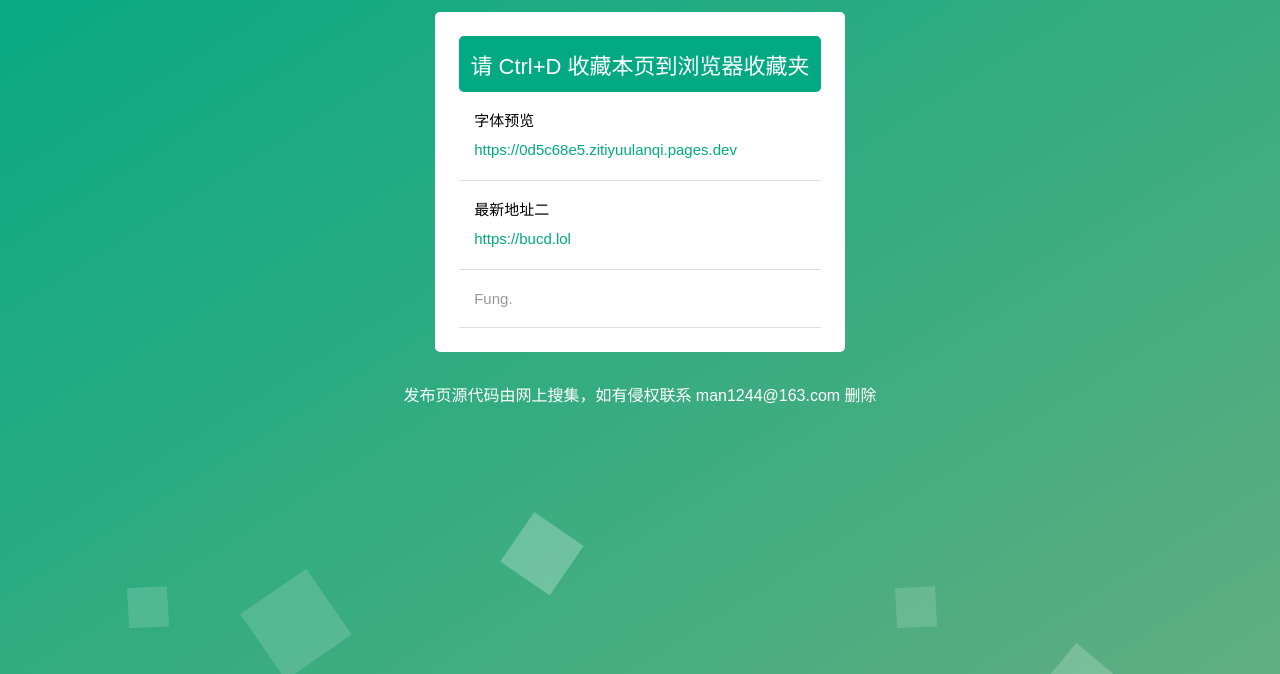
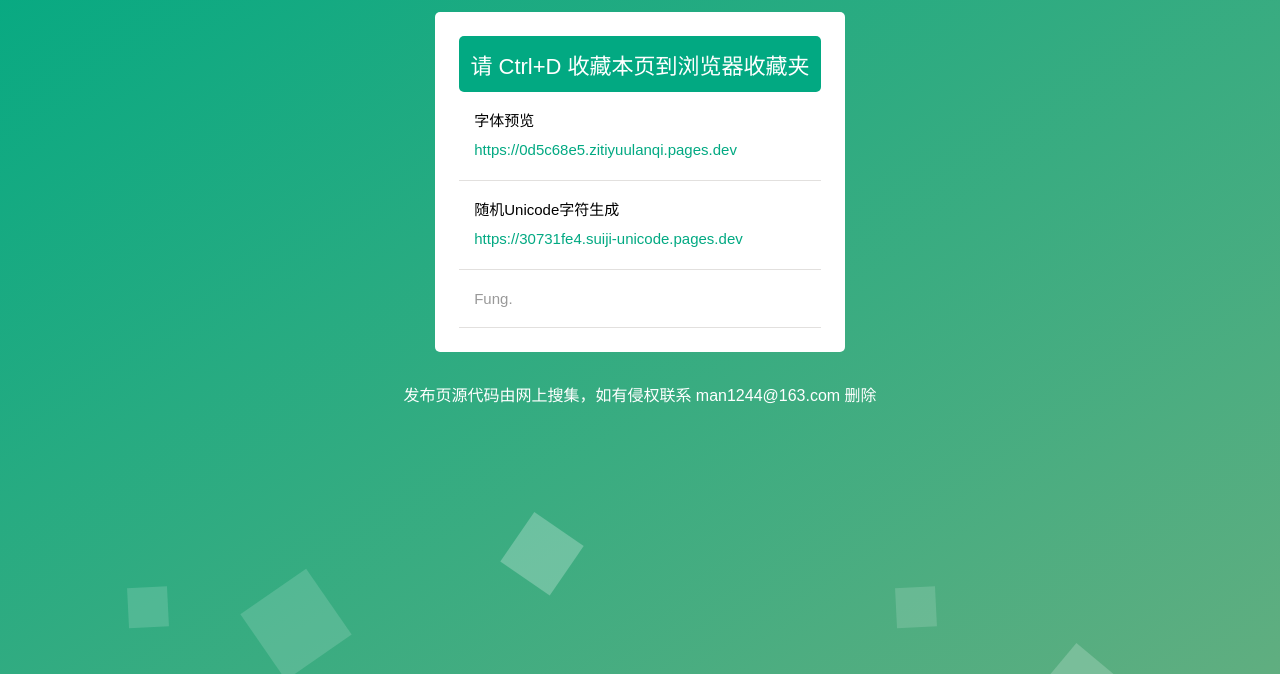
Before and after one commit to beta-nayina/Fung-s-address-publishing-page, a plain HTML site: page index.html in a window 1280 px wide. Shown: the part 126-800 px from the top of the page. Drawn offline with Linux system fonts and the light colour scheme.

Commit message:
index.html

```diff
--- a/index.html
+++ b/index.html
@@ -26,8 +26,8 @@
 
 								</span></span></li>
 								<li>
-									最新地址二
-									<a href="https://bucd.lol/" target="_blank"><i>https://bucd.lol</i></a>
+									随机Unicode字符生成
+									<a href="https://30731fe4.suiji-unicode.pages.dev" target="_blank"><i>https://30731fe4.suiji-unicode.pages.dev</i></a>
 
 								</span></span></li>
 
```
